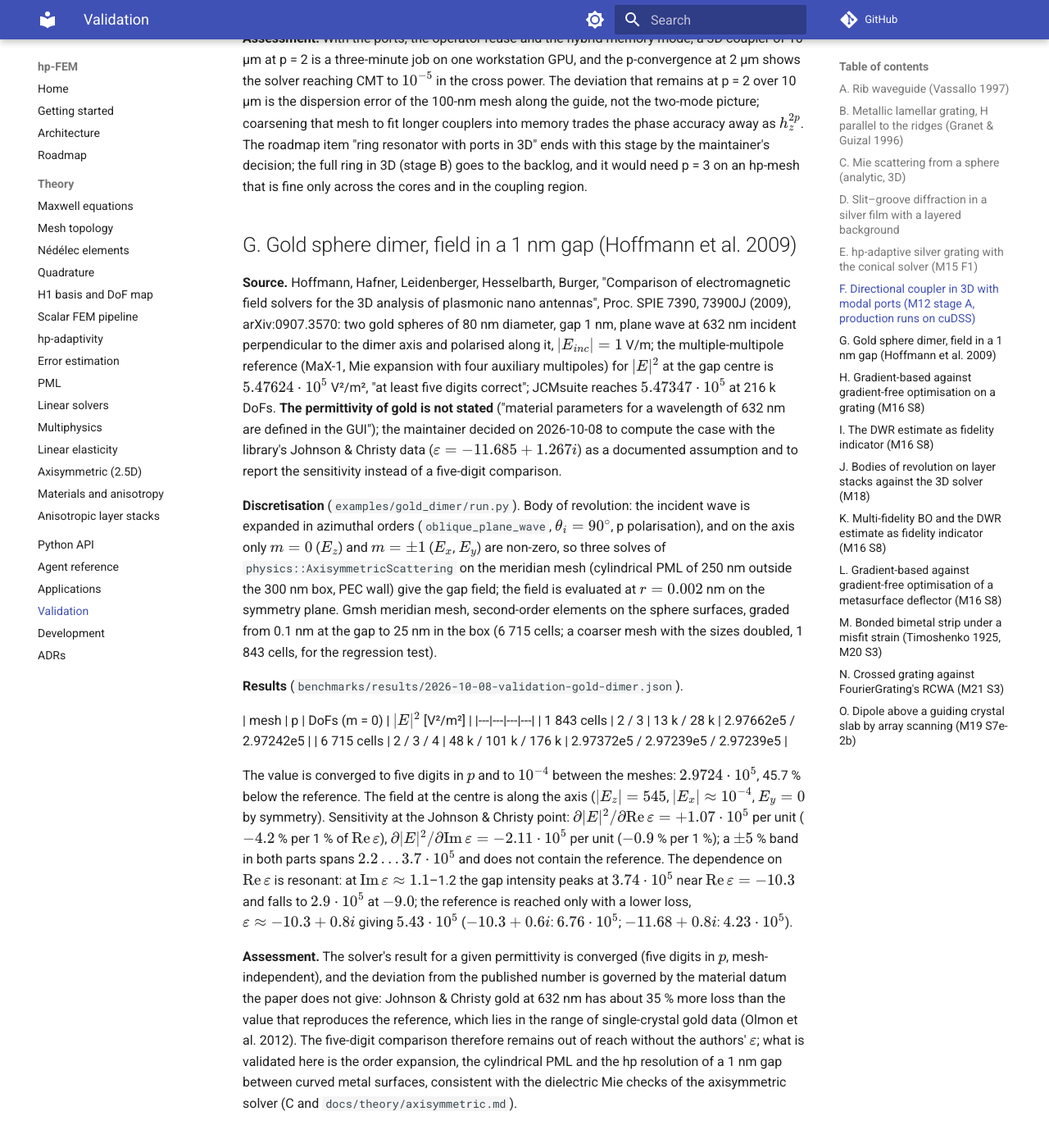
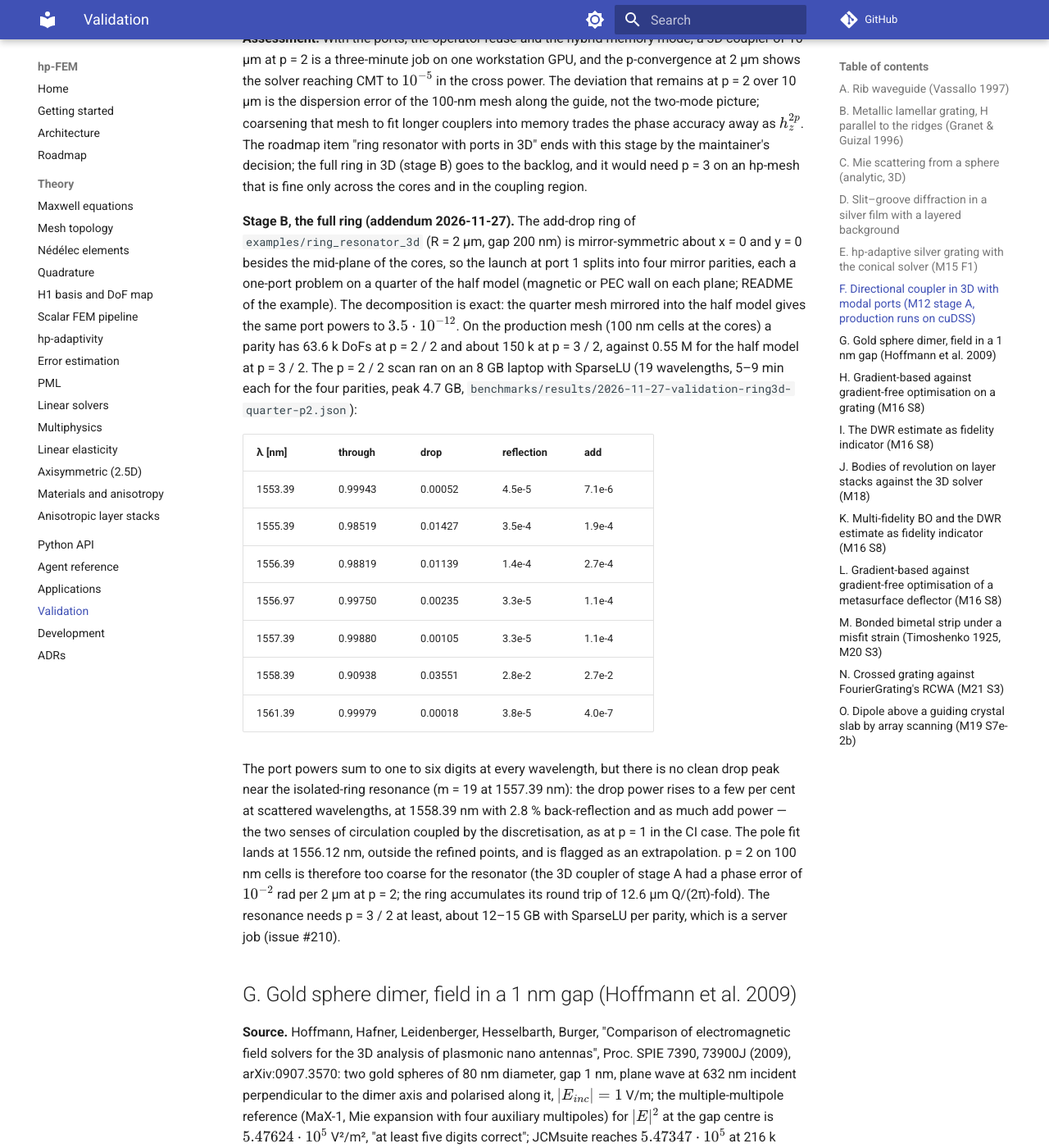
Before and after one commit to PhotonPower/hp-FEM, an MkDocs documentation site: the page built from docs/validation.md, in a window 1280 px wide and 1400 px high, scrolled down 21373 px. Shown: the whole window at 82% size. Built offline with MkDocs 1.6.1 and Material for MkDocs 9.7.7, drawn with Linux system fonts in a browser that asks for light colours; comment, search, counter and statistics services are not loaded.

Commit message:
docs(examples): 3D ring quarter model, local p = 2 / 2 scan and the extrapolation flag of the pole fit
The p = 2 / 2 scan on the quarter-half model (63.6 k DoFs per parity, 4.7 GB peak
on an 8 GB laptop) is lossless to six digits but does not resolve the resonance;
the pole fit outside the sampled wavelengths is now flagged (fit["inside"]).
README, docs/validation.md F (addendum), roadmap backlog item, CHANGELOG and the
record in benchmarks/results/.

Co-Authored-By: Claude Opus 5.5 <noreply@anthropic.com>

```diff
--- a/docs/validation.md
+++ b/docs/validation.md
@@ -644,6 +644,37 @@ with this stage by the maintainer's decision; the full ring in 3D (stage B) goes
 backlog, and it would need p = 3 on an hp-mesh that is fine only across the cores and in the
 coupling region.
 
+**Stage B, the full ring (addendum 2026-11-27).** The add-drop ring of
+`examples/ring_resonator_3d` (R = 2 µm, gap 200 nm) is mirror-symmetric about x = 0 and y = 0
+besides the mid-plane of the cores, so the launch at port 1 splits into four mirror parities,
+each a one-port problem on a quarter of the half model (magnetic or PEC wall on each plane;
+README of the example). The decomposition is exact: the quarter mesh mirrored into the half
+model gives the same port powers to $3.5\cdot 10^{-12}$. On the production mesh (100 nm cells
+at the cores) a parity has 63.6 k DoFs at p = 2 / 2 and about 150 k at p = 3 / 2, against
+0.55 M for the half model at p = 3 / 2. The p = 2 / 2 scan ran on an 8 GB laptop with SparseLU
+(19 wavelengths, 5–9 min each for the four parities, peak 4.7 GB,
+`benchmarks/results/2026-11-27-validation-ring3d-quarter-p2.json`):
+
+| λ [nm] | through | drop | reflection | add |
+|---|---|---|---|---|
+| 1553.39 | 0.99943 | 0.00052 | 4.5e-5 | 7.1e-6 |
+| 1555.39 | 0.98519 | 0.01427 | 3.5e-4 | 1.9e-4 |
+| 1556.39 | 0.98819 | 0.01139 | 1.4e-4 | 2.7e-4 |
+| 1556.97 | 0.99750 | 0.00235 | 3.3e-5 | 1.1e-4 |
+| 1557.39 | 0.99880 | 0.00105 | 3.3e-5 | 1.1e-4 |
+| 1558.39 | 0.90938 | 0.03551 | 2.8e-2 | 2.7e-2 |
+| 1561.39 | 0.99979 | 0.00018 | 3.8e-5 | 4.0e-7 |
+
+The port powers sum to one to six digits at every wavelength, but there is no clean drop peak
+near the isolated-ring resonance (m = 19 at 1557.39 nm): the drop power rises to a few per cent
+at scattered wavelengths, at 1558.39 nm with 2.8 % back-reflection and as much add power — the
+two senses of circulation coupled by the discretisation, as at p = 1 in the CI case. The pole
+fit lands at 1556.12 nm, outside the refined points, and is flagged as an extrapolation. p = 2
+on 100 nm cells is therefore too coarse for the resonator (the 3D coupler of stage A had a
+phase error of $10^{-2}$ rad per 2 µm at p = 2; the ring accumulates its round trip of
+12.6 µm Q/(2π)-fold). The resonance needs p = 3 / 2 at least, about 12–15 GB with SparseLU per
+parity, which is a server job (issue #210).
+
 ## G. Gold sphere dimer, field in a 1 nm gap (Hoffmann et al. 2009)
 
 **Source.** Hoffmann, Hafner, Leidenberger, Hesselbarth, Burger, "Comparison of
```
Also changed, not shown: CHANGELOG.md (+10 -0 lines), docs/roadmap.md (+5 -1 lines), examples/ring_resonator_3d/README.md (+33 -1 lines), 3 other files.
